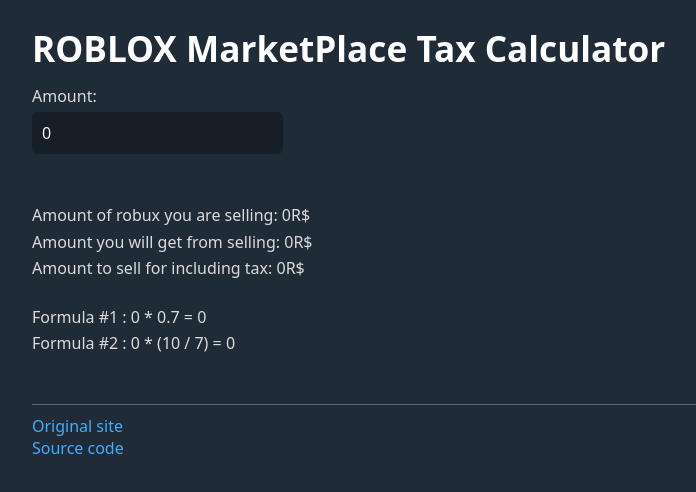
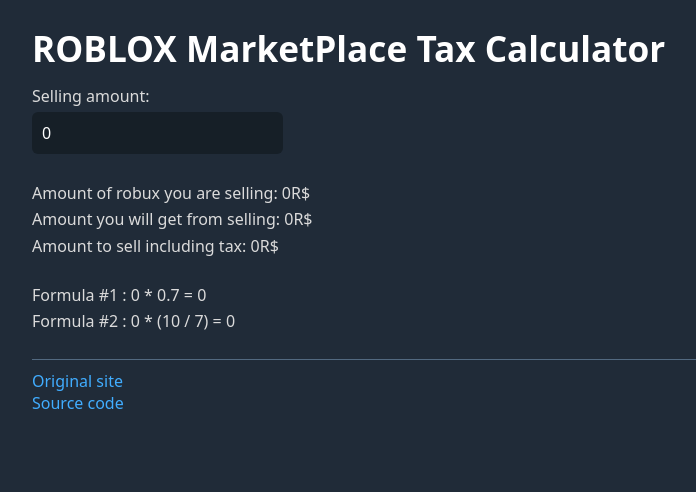
Before and after one commit to xhayper/roblox-tax-calculator, a Nuxt app: page / in a window 1280 px wide. Shown: the top 492 px of the page, without its empty margins (208-904 px from the left). Built offline with nearby package versions, Linux system fonts and the light colour scheme.

Commit message:
feat: update html layout

```diff
--- a/app.vue
+++ b/app.vue
@@ -4,31 +4,36 @@
       <h1>ROBLOX MarketPlace Tax Calculator</h1>
     </header>
     <main>
-      <label for="robuxAmount">Amount:</label>
+      <div>
+        <label for="robuxAmount">Selling amount:</label>
         <br>
         <input id="robuxAmount" v-model.number="amount">
+      </div>
       <br>
-      <br>
+      <div>
         <label>Amount of robux you are selling: {{ validatedAmount.toLocaleString() }}R$</label>
         <br>
         <label>Amount you will get from selling: {{ sellingWithTax.toLocaleString() }}R$</label>
         <br>
-      <label>Amount to sell for including tax: {{ sellForIncludingTax.toLocaleString() }}R$</label>
+        <label>Amount to sell including tax: {{ sellForIncludingTax.toLocaleString() }}R$</label>
+      </div>
       <br>
-      <br>
+      <div>
         <label>Formula #1 : {{ validatedAmount.toLocaleString() }} * 0.7 = {{ sellingWithTax.toLocaleString() }}</label>
         <br>
         <label>Formula #2 : {{ validatedAmount.toLocaleString() }} * (10 / 7) = {{ sellForIncludingTax.toLocaleString()
         }}</label>
+      </div>
     </main>
     <br>
-    <br>
     <footer>
+      <div>
         <a href="https://roblox-tax-calculator.moopro2.repl.co/" target="_blank" rel="noreferrer noopener">Original
           site</a>
         <br>
         <a href="https://github.com/xhayper/roblox-tax-calculator/" target="_blank" rel="noreferrer noopener">Source
           code</a>
+      </div>
     </footer>
   </div>
 </template>
```
Lines whose indentation alone changed are shown as unchanged.
